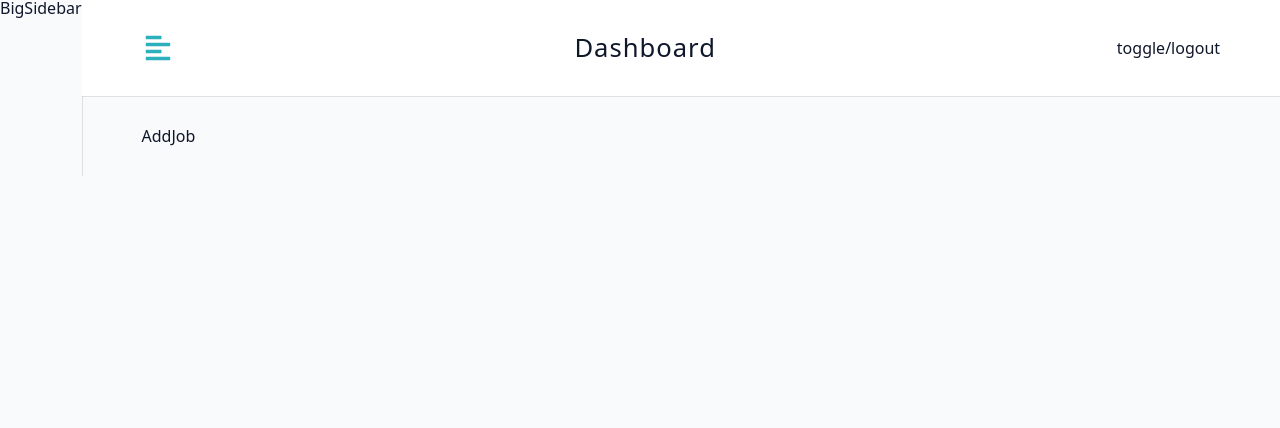
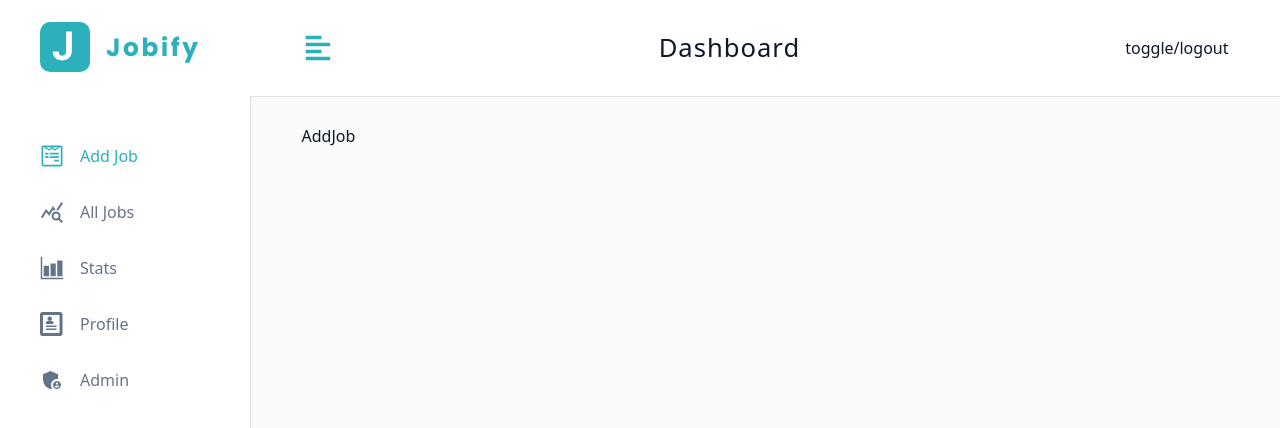
Before and after one commit to I-A11/Jobify-vite, a React (Vite) app: page /dashboard in a window 1280 px wide. Shown: the top 428 px of the page. Built offline with nearby package versions, Linux system fonts and the light colour scheme.

Commit message:
Create big sidebar.

```diff
--- a/src/assets/wrappers/BigSidebar.js
+++ b/src/assets/wrappers/BigSidebar.js
@@ -1,4 +1,4 @@
-import styled from 'styled-components';
+import styled from "styled-components";
 
 const Wrapper = styled.aside`
   display: none;
--- a/src/component/BigSidebar.jsx
+++ b/src/component/BigSidebar.jsx
@@ -1,6 +1,26 @@
 import Wrapper from "../assets/wrappers/BigSidebar";
+import { useDashboardContext } from "../pages/DashboardLayout";
+import Logo from "./Logo";
+import NavLinks from "./NavLinks";
 
 const BigSidebar = () => {
-  return <Wrapper>BigSidebar</Wrapper>;
+  const { showSidebar } = useDashboardContext();
+
+  return (
+    <Wrapper>
+      <div
+        className={
+          showSidebar ? "sidebar-container" : "sidebar-container  show-sidebar"
+        }
+      >
+        <div className="content">
+          <header>
+            <Logo />
+          </header>
+          <NavLinks isBigSidebar />
+        </div>
+      </div>
+    </Wrapper>
+  );
 };
 export default BigSidebar;
--- a/src/component/NavLinks.jsx
+++ b/src/component/NavLinks.jsx
@@ -3,7 +3,7 @@
 import links from "../utils/links";
 import PropTypes from "prop-types";
 
-const NavLinks = ({ path, text, icon }) => {
+const NavLinks = ({ isBigSidebar }) => {
   const { toggleSidebar, user } = useDashboardContext();
   return (
     <div>
@@ -15,7 +15,7 @@
               to={path}
               key={text}
               className="nav-link"
-              onClick={toggleSidebar}
+              onClick={isBigSidebar ? null : toggleSidebar}
               end
             >
               <span className="icon">{icon}</span>
@@ -29,9 +29,7 @@
 };
 
 NavLinks.propTypes = {
-  path: PropTypes.string.isRequired,
-  text: PropTypes.string.isRequired,
-  icon: PropTypes.string.isRequired,
+  isBigSidebar: PropTypes.bool,
 };
 
 export default NavLinks;
```
